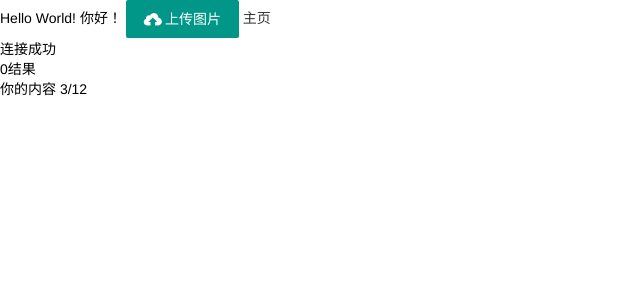
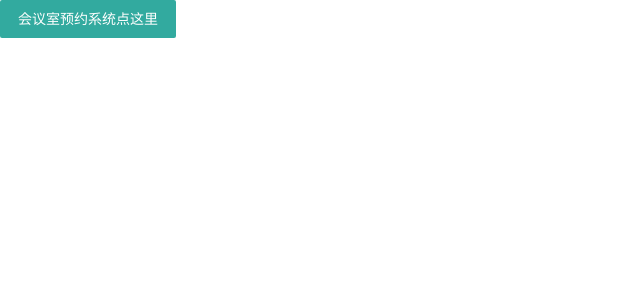
Before and after one commit to ankeliei/meetRoomBooking, a PHP site: page / in a window 1280 px wide. Shown: the top 300 px of the page, without its empty margins (0-640 px from the left). Run offline with PHP 8.4, Linux system fonts and the light colour scheme; data that the repository does not hold is empty.

Commit message:
index.php文件整洁

```diff
--- a/index.php
+++ b/index.php
@@ -9,50 +9,7 @@
 
 <body>
 
-    <?php
-        echo "Hello World! 你好！";
-    ?>
-
-    <button type="button" class="layui-btn" id = "test1">
-        <i class="layui-icon">&#xe67c;</i>上传图片
-    </button>
-
-    <a href="views/main.php">主页</a>
-
-    <?php
-        $servername = "localhost";
-        $username = "reserveSystem";
-        $password = "2533";
-        $dbname = "reserveSystem";
-
-        $conn = new mysqli($servername, $username, $password, $dbname);
-        if ($conn->connect_error) {
-            die("连接失败: " . $conn->connect_error);
-        }
-        echo "<br>连接成功<br>";
-        $sql = "SELECT DISTINCT name FROM `usableRooms` ";
-        $res = $conn->query($sql);
-
-        if ($res->num_rows > 0) {
-            while ($row = $res->fetch_assoc()) {
-//                echo "a:" . $row["a"] . "b:" . $row["b"] . "c:" . $row["c"] . "d:" . $row["d"] . "<br>";
-//                echo "b:" . $row["b"] . "<br>";
-                echo "name: " . $row["name"] . "<br>";
-            }
-        } else {
-            echo "0结果";
-        }
-        $conn->close();
-    ?>
-
-<div class="layui-row">
-    <div class="layui-col-md9">
-
-    </div>
-    <div class="layui-col-md3">
-        你的内容 3/12
-    </div>
-</div>
+    <a class="layui-btn" href="views/main.php">会议室预约系统点这里</a>
 
 </body>
 </html>
```
